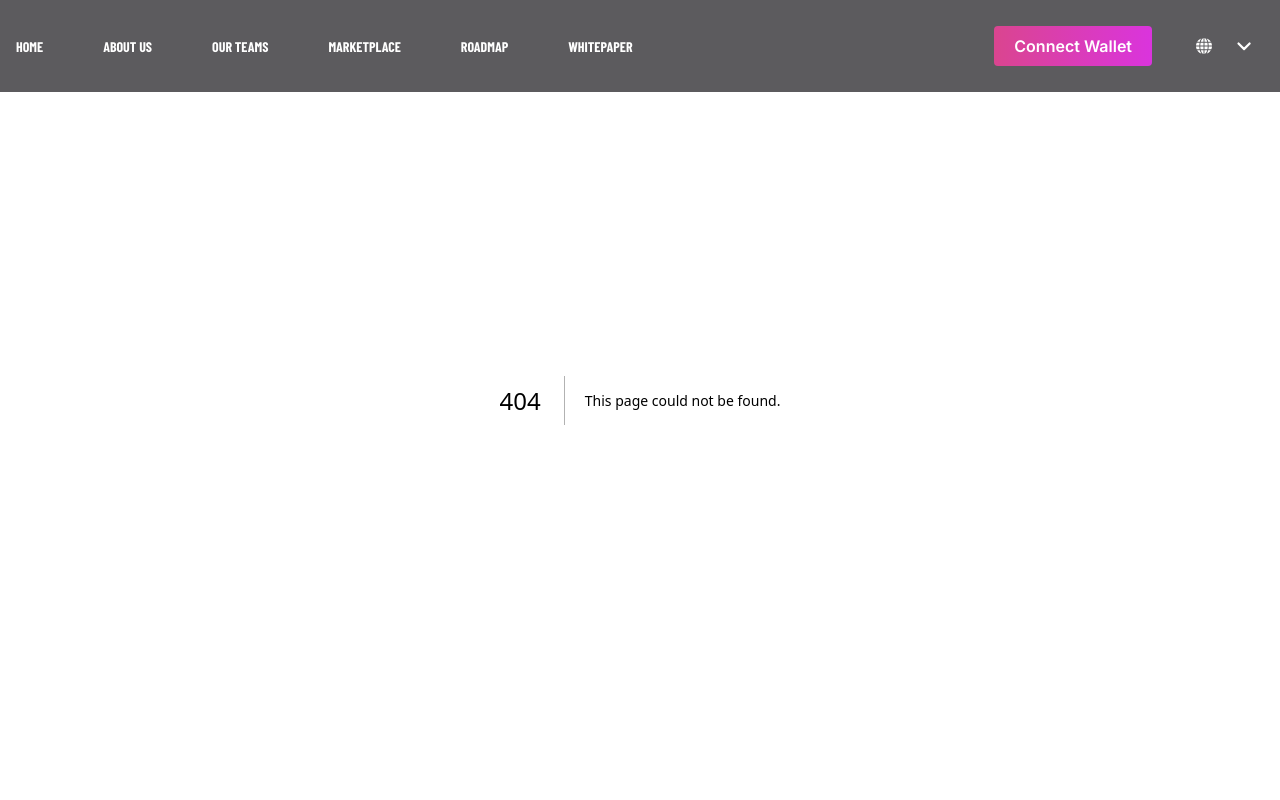
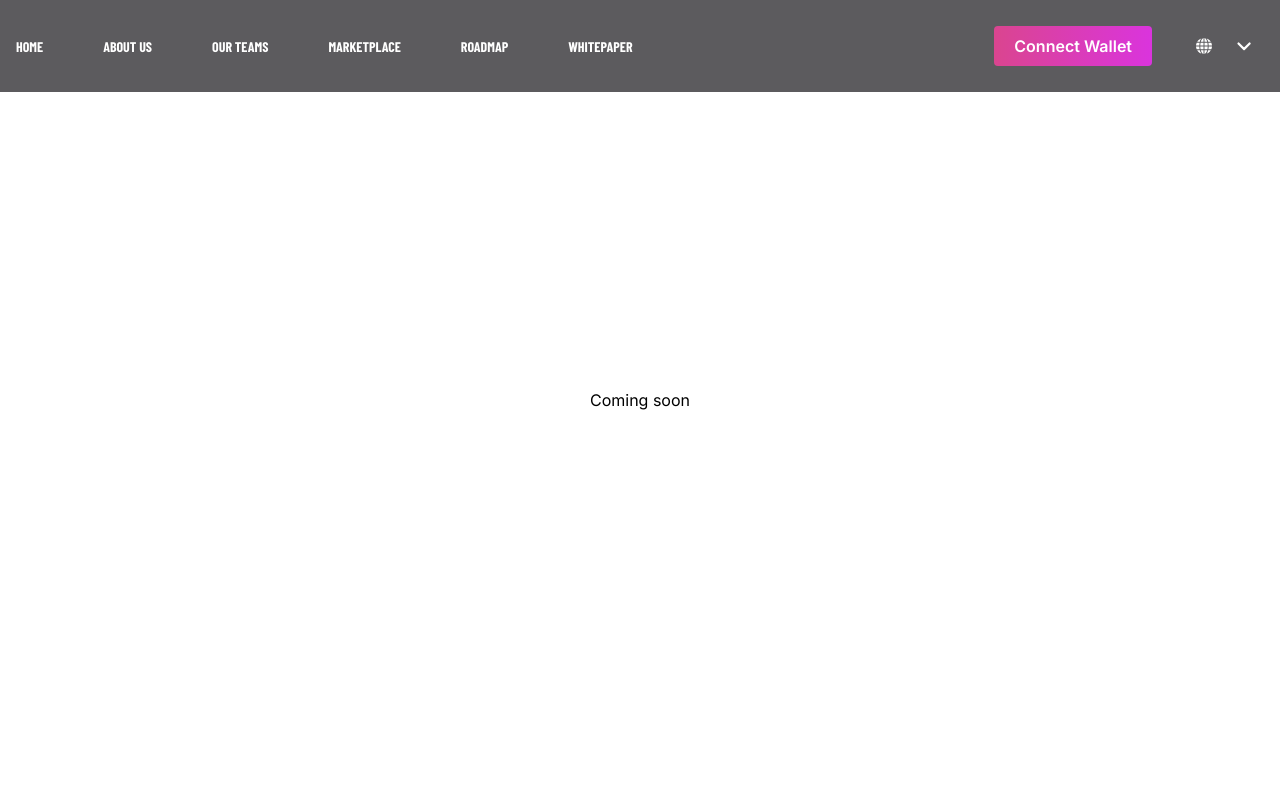
Before and after one commit to tatthien/tymex-interview-frontend-thien-nguyen, a Next.js app: page /marketplace/1 in a window 1280 px wide. Before the commit this address had no page. Shown: the top 800 px of the page. Built offline with nearby package versions, Linux system fonts and the light colour scheme.

Commit message:
chore: add product details page

```diff
--- /dev/null
+++ b/app/marketplace/[id]/page.tsx
@@ -0,0 +1,7 @@
+export default function ProductDetails() {
+  return (
+    <div style={{ height: '100vh', display: 'flex', alignItems: 'center' }}>
+      <div className="container">Coming soon</div>
+    </div>
+  )
+}
```
